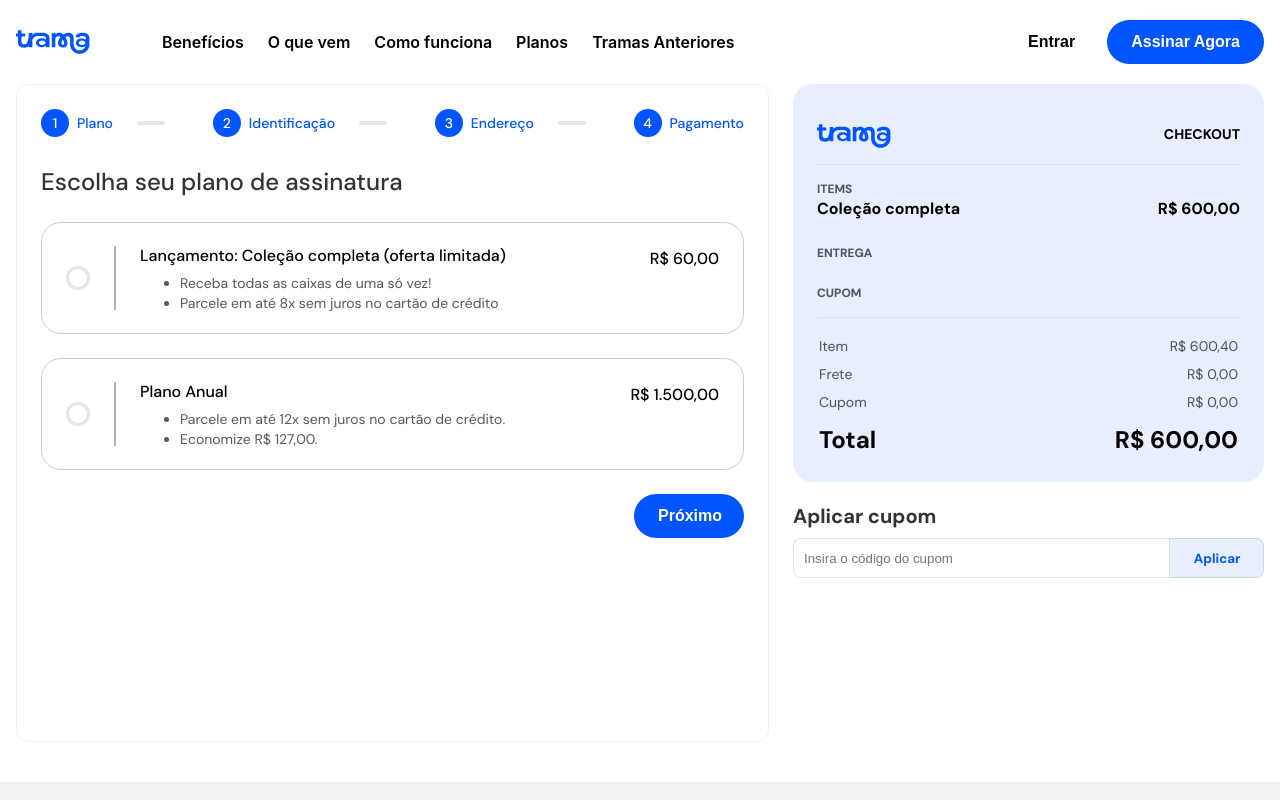
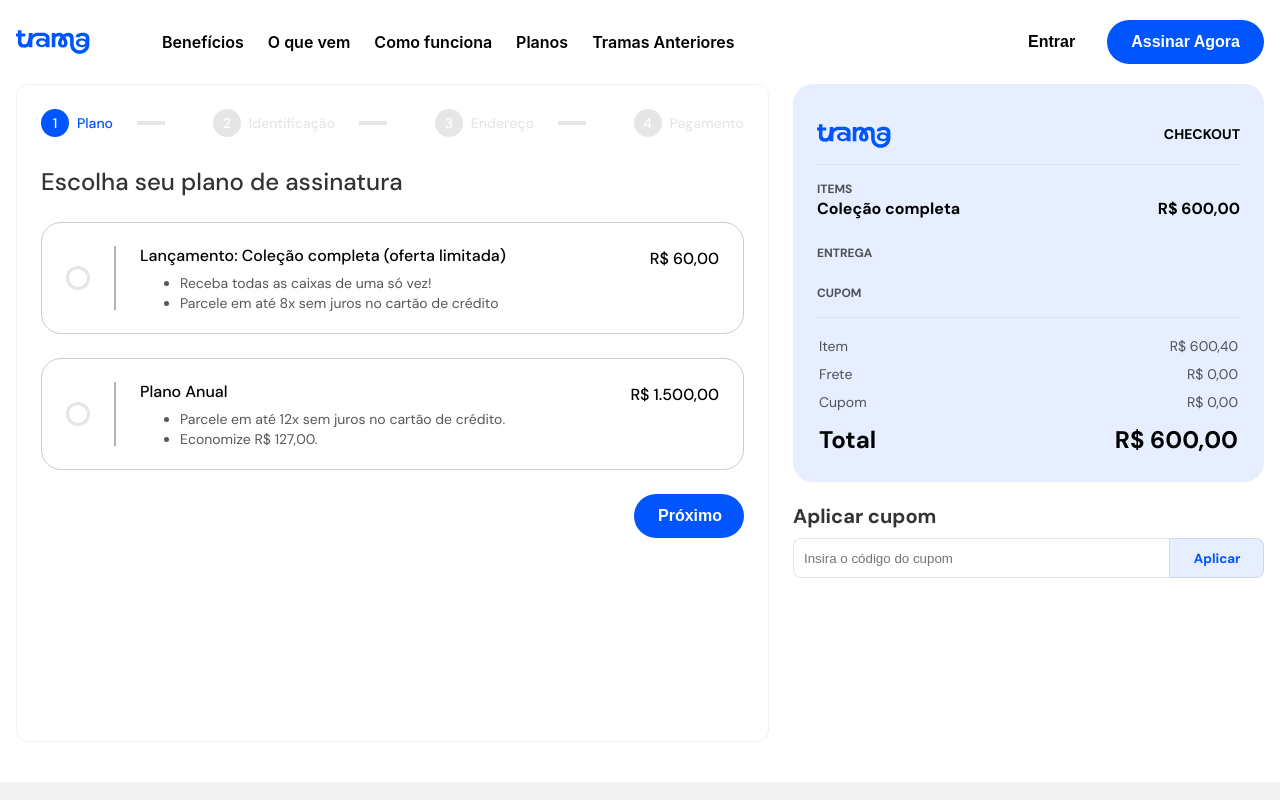
Before and after one commit to marcosgenesis/plataforma-dcp, a Next.js app: page /signature in a window 1280 px wide. Shown: the top 800 px of the page. Built offline with nearby package versions, Linux system fonts and the light colour scheme.

Commit message:
feat: changing the color of steps a from the current moment

```diff
--- a/src/pages/signature.tsx
+++ b/src/pages/signature.tsx
@@ -7,7 +7,7 @@ import Checkout from "../components/checkout";
 import Plan from "../components/plan";
 
 import { Container, ContainerPlans, ContainerPrice, ContainerSignature,
-Cupom, StepsContainer, ButtonCode, Step, Title, Buttons} from "../styles/signature";
+Cupom, StepsContainer, ButtonCode, Step, Title, Buttons, StepCompleted} from "../styles/signature";
 
 const Signature: NextPage = () => {
   const [step, setStep] = useState(1)
@@ -26,29 +26,40 @@ const Signature: NextPage = () => {
       <ContainerSignature>
         <ContainerPlans>
           <StepsContainer>
-            <Step>
-              <div> 1 </div>
+
+              <Step isCurrent={ step === 1} isCompleted={step > 1}>
+                {step > 1
+                  ? (<div className="step-number"> &#10004; </div>)
+                  : (<div className="step-number"> 1 </div>) }
+
                 <span> Plano </span>
                 <div className="division"/>
               </Step>
 
-            <Step>
-              <div> 2 </div>
+
+              <Step isCurrent={step === 2} isCompleted={step > 2}>
+                {step > 2
+                  ? (<div className="step-number"> &#10004; </div>)
+                  : (<div className="step-number"> 2 </div>) }
                 <span> Identificação </span>
                 <div className="division"/>
               </Step>
 
-            <Step>
-              <div> 3 </div>
+              <Step isCurrent={step === 3} isCompleted={step > 3}>
+                {step > 3
+                  ? (<div className="step-number"> &#10004; </div>)
+                  : (<div className="step-number"> 3 </div>) }
                 <span> Endereço </span>
                 <div className="division"/>
               </Step>
 
-            <Step>
-              <div> 4 </div>
+            <Step isCurrent={step === 4} isCompleted={false}>
+              <div className="step-number"> 4 </div>
               <span> Pagamento </span>
             </Step>
+
           </StepsContainer>
+
           {
             step === 1 && (
             <>
--- a/src/styles/signature.ts
+++ b/src/styles/signature.ts
@@ -1,4 +1,9 @@
 import styled from "styled-components";
+
+interface StepProps {
+  isCurrent: boolean;
+  isCompleted: boolean;
+}
 
 export const Container = styled.div``;
 
@@ -32,18 +37,19 @@ export const StepsContainer = styled.div`
   justify-content: space-between;
 `;
 
-export const Step = styled.div`
+export const Step = styled.div<StepProps>`
   display: flex;
   align-items: center;
 
-  div {
+  div.step-number {
     display: flex;
     align-items: center;
     justify-content: center;
     width: 28px;
     height: 28px;
 
-    background: #0055ff;
+    background: ${(props) =>
+      props.isCurrent ? "#0055ff" : props.isCompleted ? "#38c75e" : "#E6E6E6"};
     border-radius: 40px;
 
     font-family: "DM Sans";
@@ -64,14 +70,16 @@ export const Step = styled.div`
     font-size: 14px;
     line-height: 20px;
 
-    color: #0055ff;
+    color: ${(props) =>
+      props.isCurrent ? "#0055ff" : props.isCompleted ? "#38c75e" : "#E6E6E6"};
 
     & + div.division {
       width: 24px;
       height: 0px;
-
+      background: ${(props) => (props.isCompleted ? "#38c75e" : "#E6E6E6")};
       margin-left: 24px;
-      border: 2px solid #e6e6e6;
+      border: 2px solid
+        ${(props) => (props.isCompleted ? "#38c75e" : "#E6E6E6")};
     }
   }
 `;
```
Lines whose indentation alone changed are shown as unchanged.
